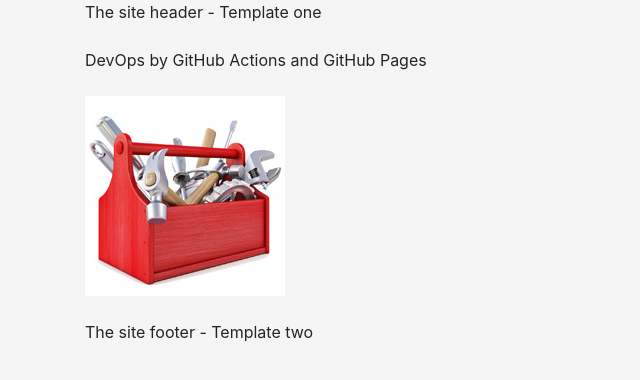
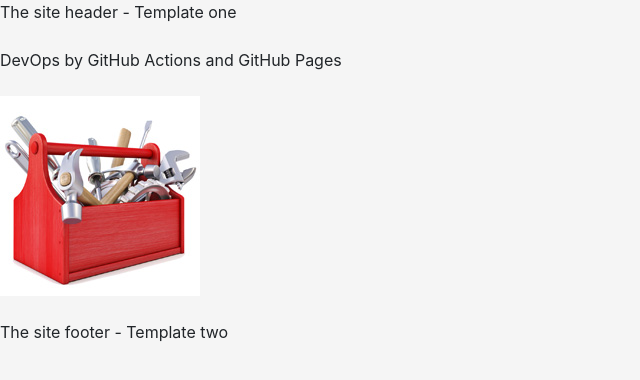
Before and after one commit to persteenolsen/gh-actions-three, a plain HTML site: page index.html in a window 1280 px wide. Shown: the whole page, without its empty margins (0-640 px from the left). Drawn offline with nearby package versions, Linux system fonts and the light colour scheme.

Commit message:
deploy: 14abe95922f93c6a4c3713a182f6c282d485e44d

```diff
--- a/index.html
+++ b/index.html
@@ -17,7 +17,7 @@
   </head>
   <body>
 
-    <div class="container">
+    <!--<div class="container">-->
 
 
 <div class="header">The site header - Template one</div>
@@ -40,6 +40,6 @@
 <div class="footer">The site footer - Template two</div>
 
 
-    </div>
+    <!--</div>-->
   </body>
 </html>
```
